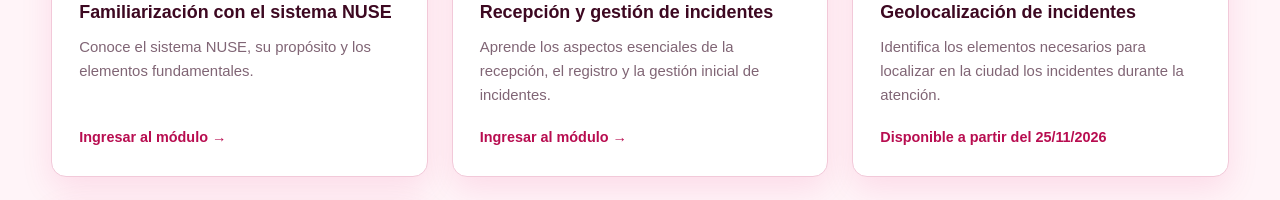
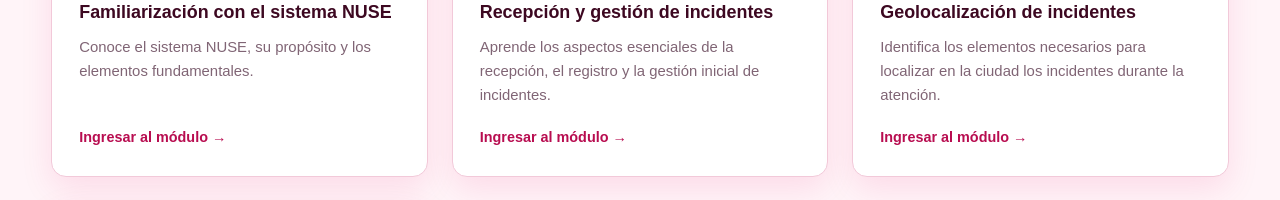
Before and after one commit to equipocapacitacionc4/operadoresC4, a plain HTML site: page index.html in a window 1280 px wide. Shown: the part 1080-1280 px from the top of the page. Drawn offline with Linux system fonts and the light colour scheme.

Commit message:
Update card link text in index.html

```diff
--- a/index.html
+++ b/index.html
@@ -166,7 +166,7 @@
                         en la ciudad los incidentes durante la atención.
                     </p>
 
-                    <span class="card-link">Disponible a partir del 25/11/2026</span>
+                    <span class="card-link"> Ingresar al módulo →</span>
                 </a>
 
                 <a class="resource-card" href="modulos/tipificacion-incidentes.html">
```
